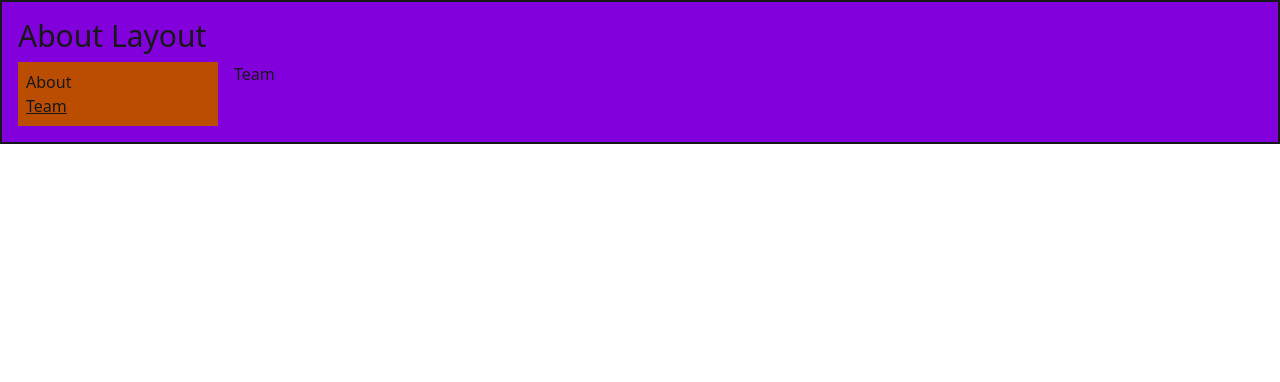
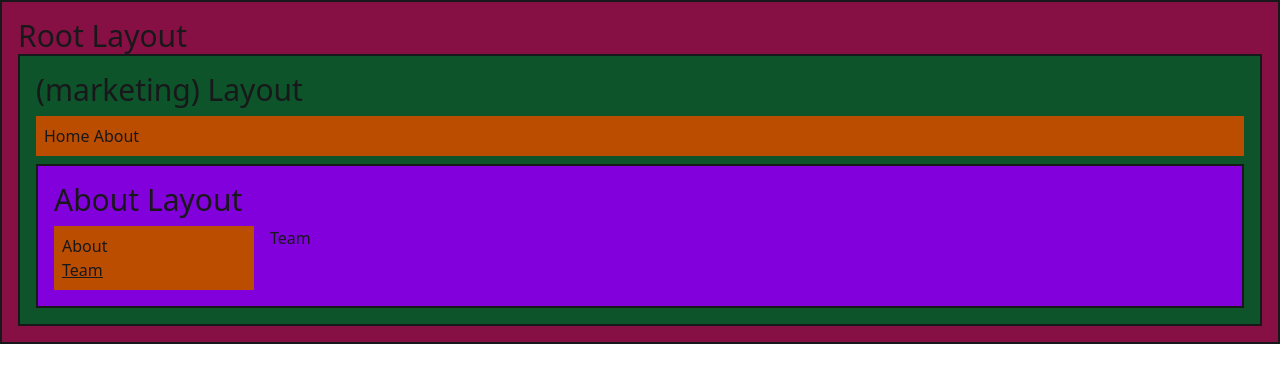
Before and after one commit to suburb4n/svelte5, a SvelteKit app: page /about/team in a window 1280 px wide. Shown: the top 382 px of the page. Built offline with nearby package versions, Linux system fonts and the light colour scheme.

Commit message:
Lecture Code For layout-groups

```diff
--- /dev/null
+++ b/src/routes/(app)/+layout.svelte
@@ -0,0 +1,8 @@
+<script lang="ts">
+	import type { Snippet } from 'svelte';
+	import type { LayoutData } from './$types';
+
+	let { data, children }: { data: LayoutData; children: Snippet } = $props();
+</script>
+
+{@render children()}
--- /dev/null
+++ b/src/routes/(auth)/+layout.svelte
@@ -0,0 +1,11 @@
+<script lang="ts">
+	import type { Snippet } from 'svelte';
+	import type { LayoutData } from './$types';
+
+	let { data, children }: { data: LayoutData; children: Snippet } = $props();
+</script>
+
+<div class="border-2 bg-green-900 p-4">
+	<h1 class="text-3xl">(auth) Layout</h1>
+	{@render children()}
+</div>
--- /dev/null
+++ b/src/routes/(auth)/signin/+page.svelte
@@ -0,0 +1,7 @@
+<script lang="ts">
+	import type { PageData } from './$types';
+
+	let { data }: { data: PageData } = $props();
+</script>
+
+<h1>Sign in</h1>
--- /dev/null
+++ b/src/routes/(marketing)/+layout.svelte
@@ -0,0 +1,19 @@
+<script lang="ts">
+	import type { Snippet } from 'svelte';
+	import type { LayoutData } from './$types';
+
+	let { data, children }: { data: LayoutData; children: Snippet } = $props();
+</script>
+
+<div class="border-2 bg-green-900 p-4">
+	<h1 class="text-3xl">(marketing) Layout</h1>
+	<nav class="my-2 bg-amber-700 p-2">
+		<ul class="flex gap-2">
+			<li>
+				<a href="/">Home</a>
+				<a href="/about">About</a>
+			</li>
+		</ul>
+	</nav>
+	{@render children()}
+</div>
--- a/src/routes/+layout.svelte
+++ b/src/routes/+layout.svelte
@@ -5,19 +5,8 @@
 	let { children } = $props();
 </script>
 
-{#if page.url.pathname.startsWith('/about')}
+<div class="border-2 bg-pink-900 p-4">
+	<h1 class="text-3xl">Root Layout</h1>
+
 	{@render children()}
-{:else}
-	<div class="border-2 bg-pink-900 p-4">
-		<h1 class="text-3xl">Root Layout</h1>
-		<nav class="my-2 bg-amber-700 p-2">
-			<ul class="flex gap-2">
-				<li>
-					<a href="/">Home</a>
-					<a href="/about">About</a>
-				</li>
-			</ul>
-		</nav>
-		{@render children()}
-	</div>
-{/if}
+</div>
```
Also changed, not shown: src/routes/(marketing)/+page.svelte (renamed from src/routes/+page.svelte), src/routes/(marketing)/about/+layout.svelte (renamed from src/routes/about/+layout.svelte), src/routes/(marketing)/about/+page.svelte (renamed from src/routes/about/+page.svelte), src/routes/(marketing)/about/team/+page.svelte (renamed from src/routes/about/team/+page.svelte), src/routes/(marketing)/blog/+page.svelte (renamed from src/routes/blog/+page.svelte), src/routes/(marketing)/blog/[id]/+page.svelte (renamed from src/routes/blog/[id]/+page.svelte).
